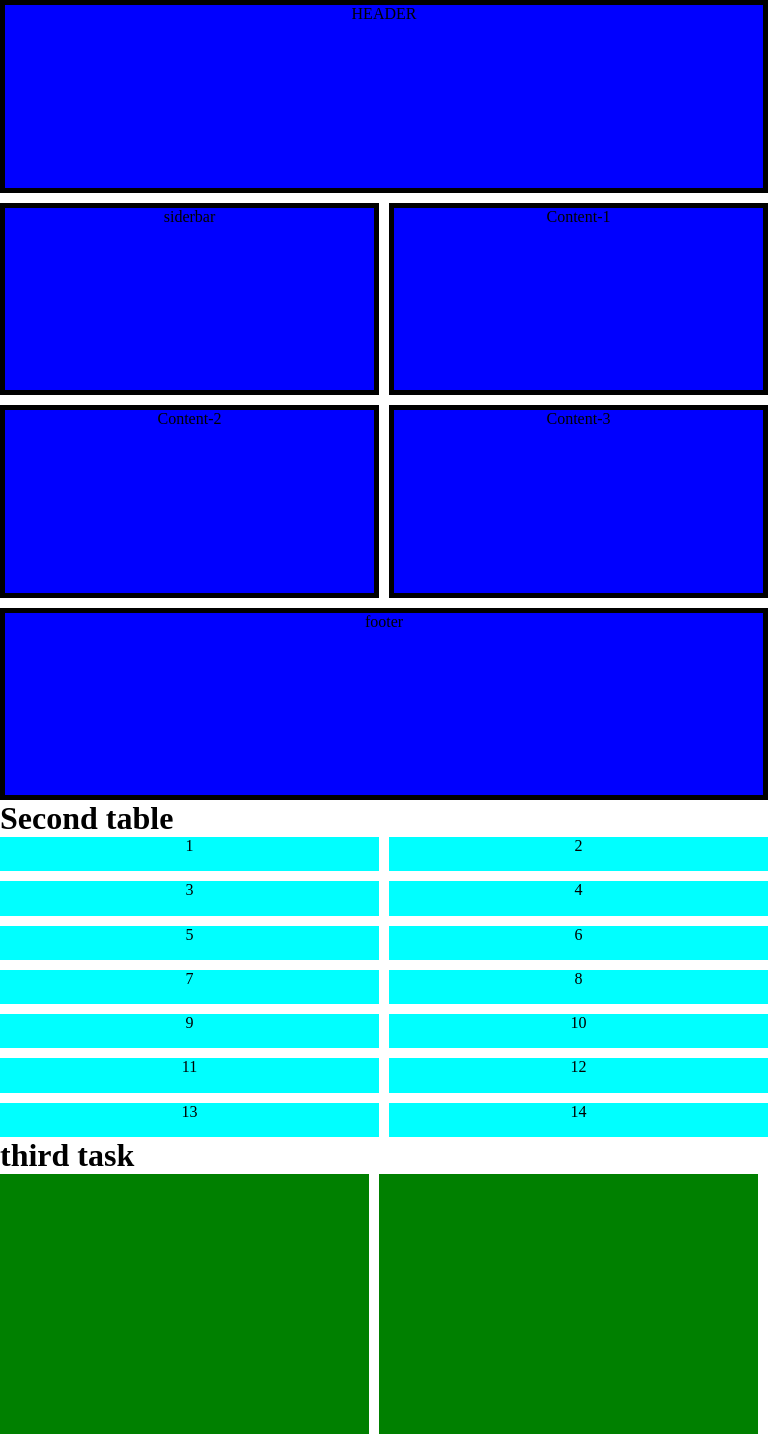
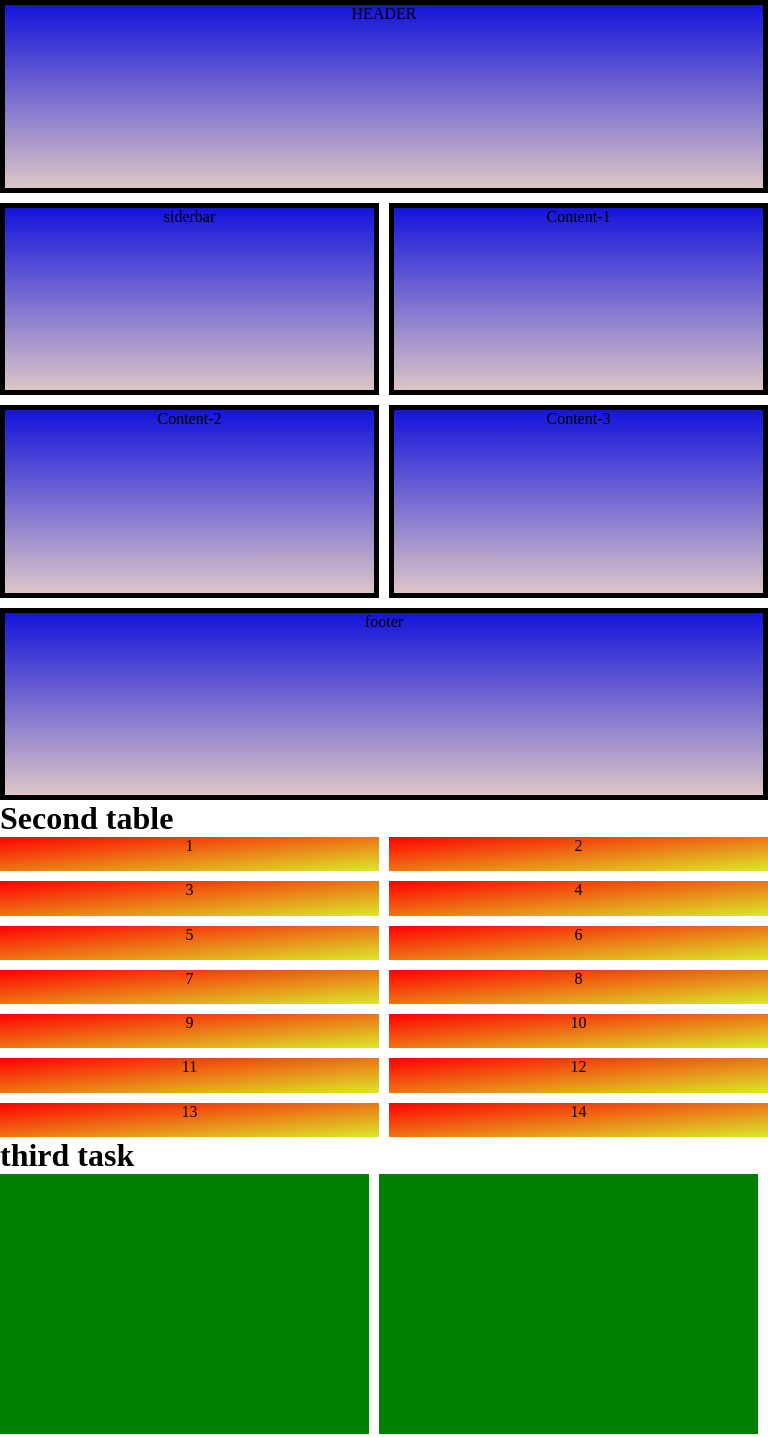
Before and after one commit to surprise03/grid, a plain HTML site: page index.html in a window 768 px wide. Shown: the top 1437 px of the page. Drawn offline with Linux system fonts and the light colour scheme.

Commit message:
gradient

```diff
--- a/style.css
+++ b/style.css
@@ -16,7 +16,7 @@
 
 }
 .item{
-    background-color: blue;
+    background-image: linear-gradient(rgb(20, 20, 218),rgb(220, 198, 198));
 
 }
 header{
@@ -50,7 +50,7 @@ header{
 }
 
 .num{
-    background-color: aqua;
+    background-image: linear-gradient(to bottom right,red,rgb(217, 233, 42));
 }
 .box1{
     grid-column: 2/4;
@@ -131,7 +131,7 @@ grid-template-columns: 1fr 1fr 1fr 1fr;
 
 }
 .item8{
-    background-color: chocolate;
+    background-image: linear-gradient(rgb(20, 20, 218),rgb(220, 198, 198));
 }
 
 
@@ -166,7 +166,7 @@ grid-template-columns: 1fr 1fr 1fr 1fr;
 
     }
     .item{
-        background-color: blue;
+        background-image: linear-gradient(rgb(20, 20, 218),rgb(220, 198, 198));
 
     }
     header{
```
